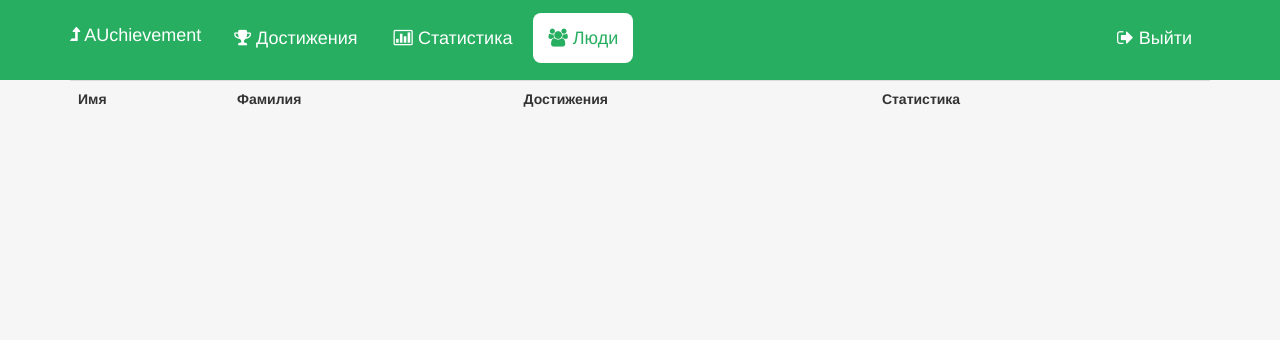
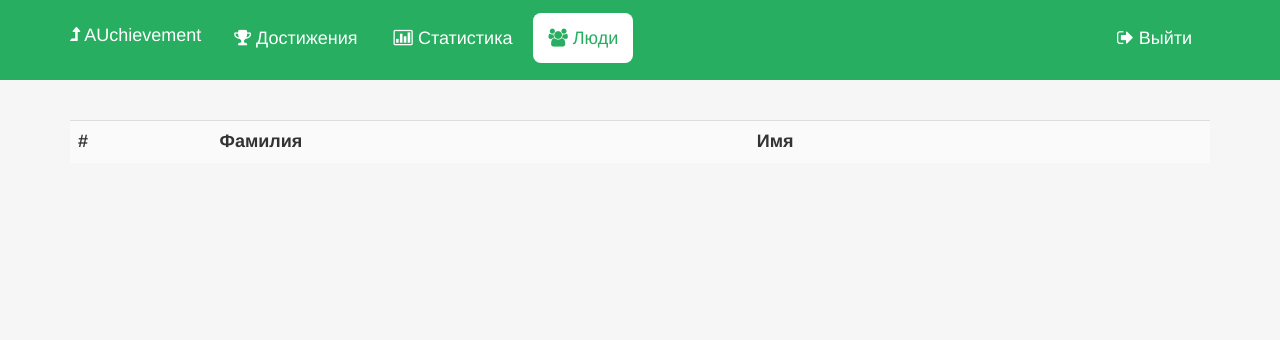
Before and after one commit to ordian/AUchievement, a Django app: template Web/Web/templates/Achievement/people.html in a window 1280 px wide. Shown: the top 340 px of the page. Run offline with Django 3.2, Linux system fonts and the light colour scheme; the template is opened without the code that fills it, so the values that code supplies are empty; some libraries are stand-ins or nearby versions.

Commit message:
Поменял местами имя и фамилию в таблице, добавил номер

```diff
--- a/Web/Web/static/css/app.css
+++ b/Web/Web/static/css/app.css
@@ -248,3 +248,14 @@ html, body {
 .people-list td > span {
   font-size: 18px;
 }
+
+/* TABLE */
+
+table th {
+  font-size: 18px;
+}
+
+#people-table {
+  margin-top: 40px;
+  background-color: #FAFAFA;
+}
--- a/Web/Web/templates/Achievement/people.html
+++ b/Web/Web/templates/Achievement/people.html
@@ -5,18 +5,20 @@
 
 <div class="row">
   <div class="col-md-12">
-    <table class="table table-hover people-list">
+    <table id="people-table" class="table table-hover people-list">
       <tr>
+        <th>#</th>
+        <th>Фамилия</th>
         <th>Имя</th>
-        <th>Фамилия</th>
-        <th>Достижения</th>
-        <th>Статистика</th>
+        <th></th>
+        <th></th>
        </tr>
 
   {% for person in people %}
   <tr>
+    <td>{{ forloop.counter }}</td>
+    <td><span>{{ person.last_name }}</span></td>
     <td><span>{{ person.first_name }}</span></td>
-    <td><span>{{ person.last_name }}</span></td>
     <td><a href="/achivements/id/{{ person.id }}"><i class="fa fa-trophy fa-3x silver"></i></a> </td>
     <td><a href="/statistics/id/{{ person.id }}"><i class="fa fa-bar-chart-o fa-3x silver"></i></a></td>
   </tr>
```
